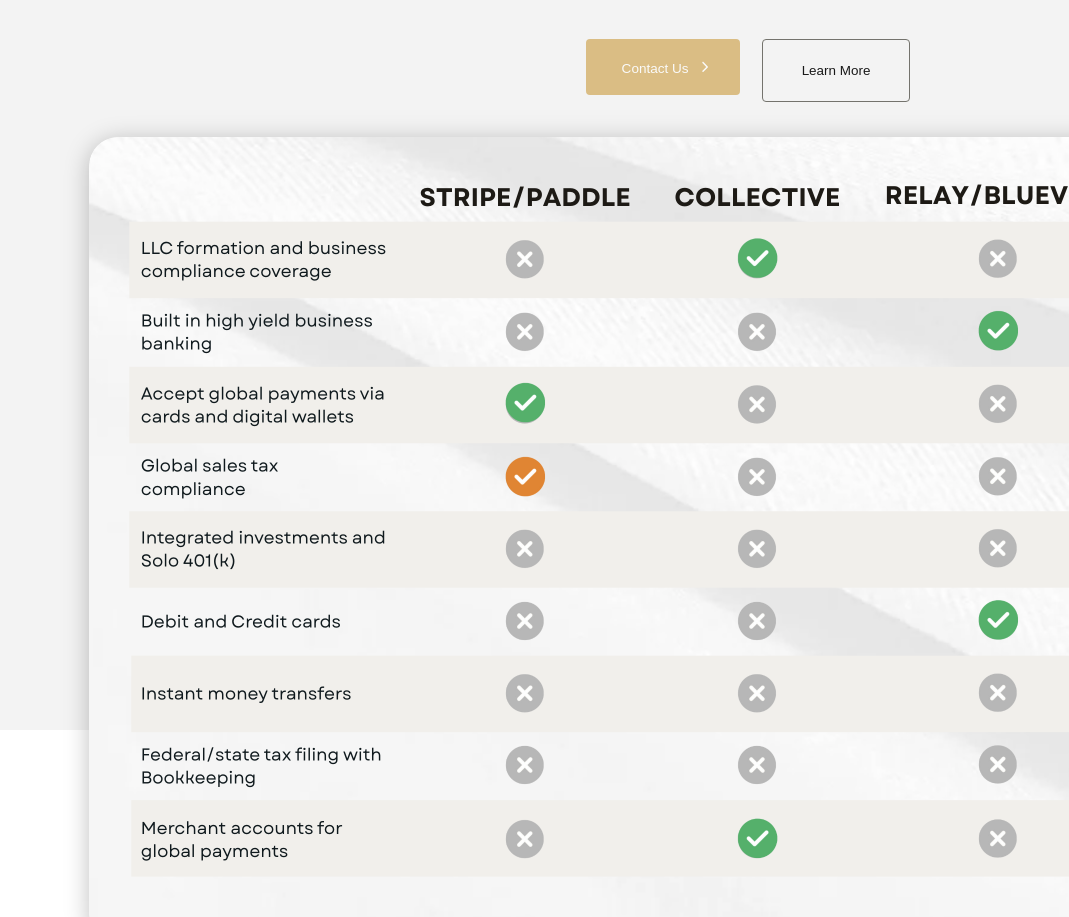
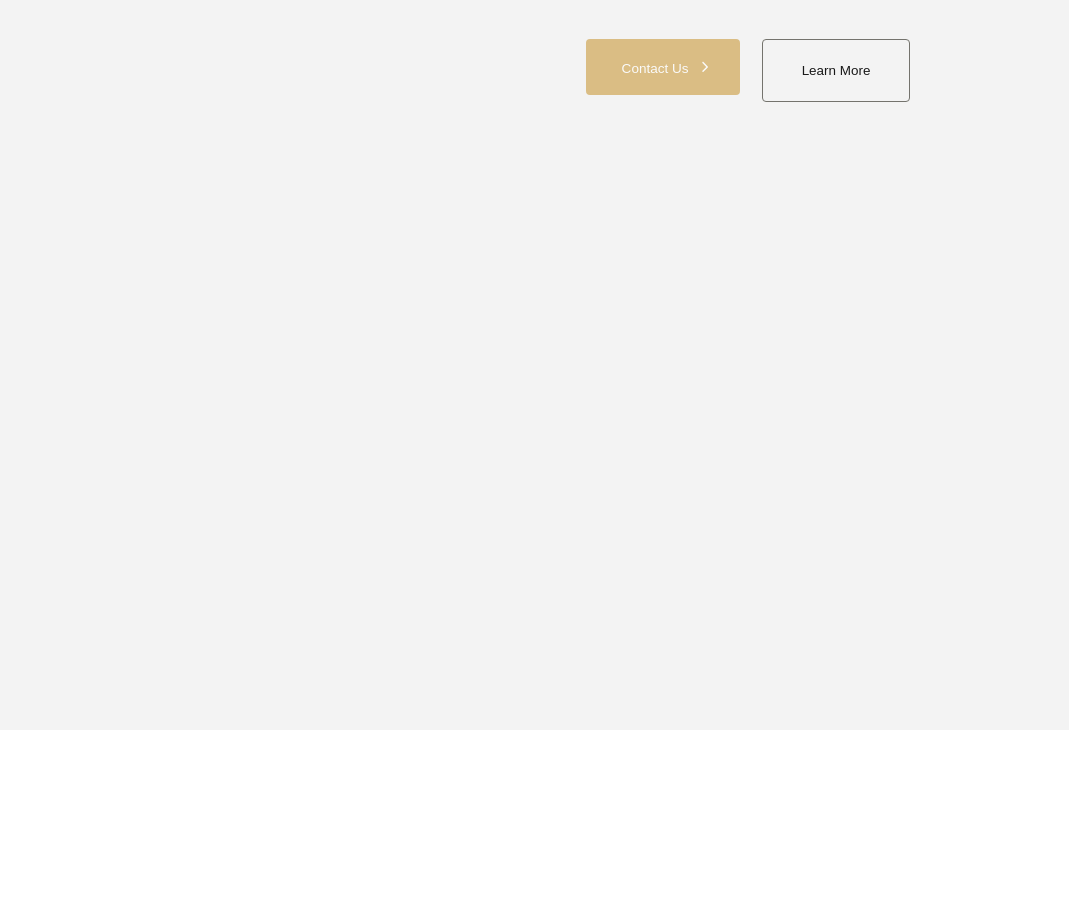
Before and after one commit to Rishaan-2012/AureWebsiteDraft3, a plain HTML site: page index.html in a window 1280 px wide. Shown: the part 342-1259 px from the top of the page, without its empty margins (211-1280 px from the left). Drawn offline with Linux system fonts and the light colour scheme.

Commit message:
Update index.html

```diff
--- a/index.html
+++ b/index.html
@@ -61,10 +61,6 @@
           <div class="text">Learn More</div>
         </div>
         <div class="background2"></div>
-        <img
-          class="screenshot-2025-07-07-at-1-36-39-pm-1"
-          src="screenshot-2025-07-07-at-1-36-39-pm-10.png"
-        />
       </div>
       <div class="section-heading-1-cash-management-essentials-built-for-scale">
         Financial management essentials built for entrepreneurs
```
